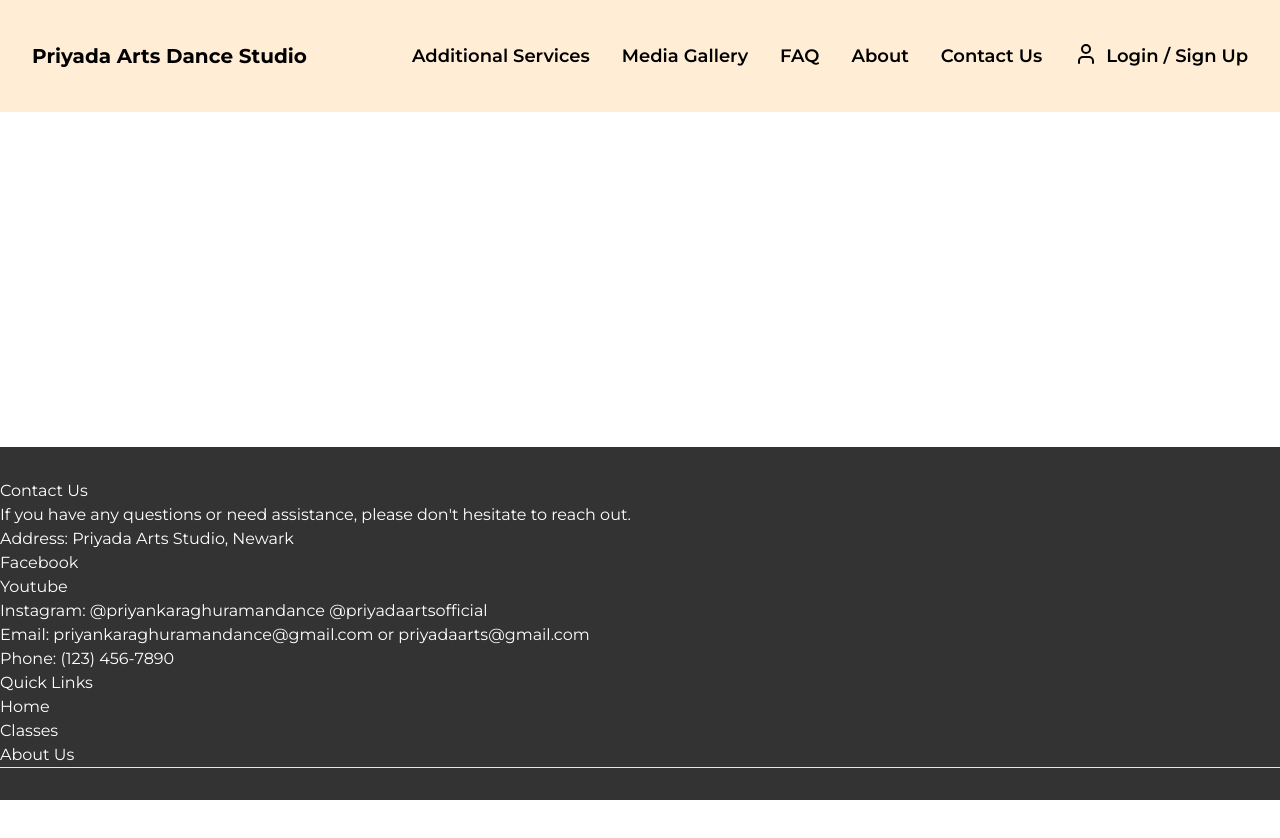
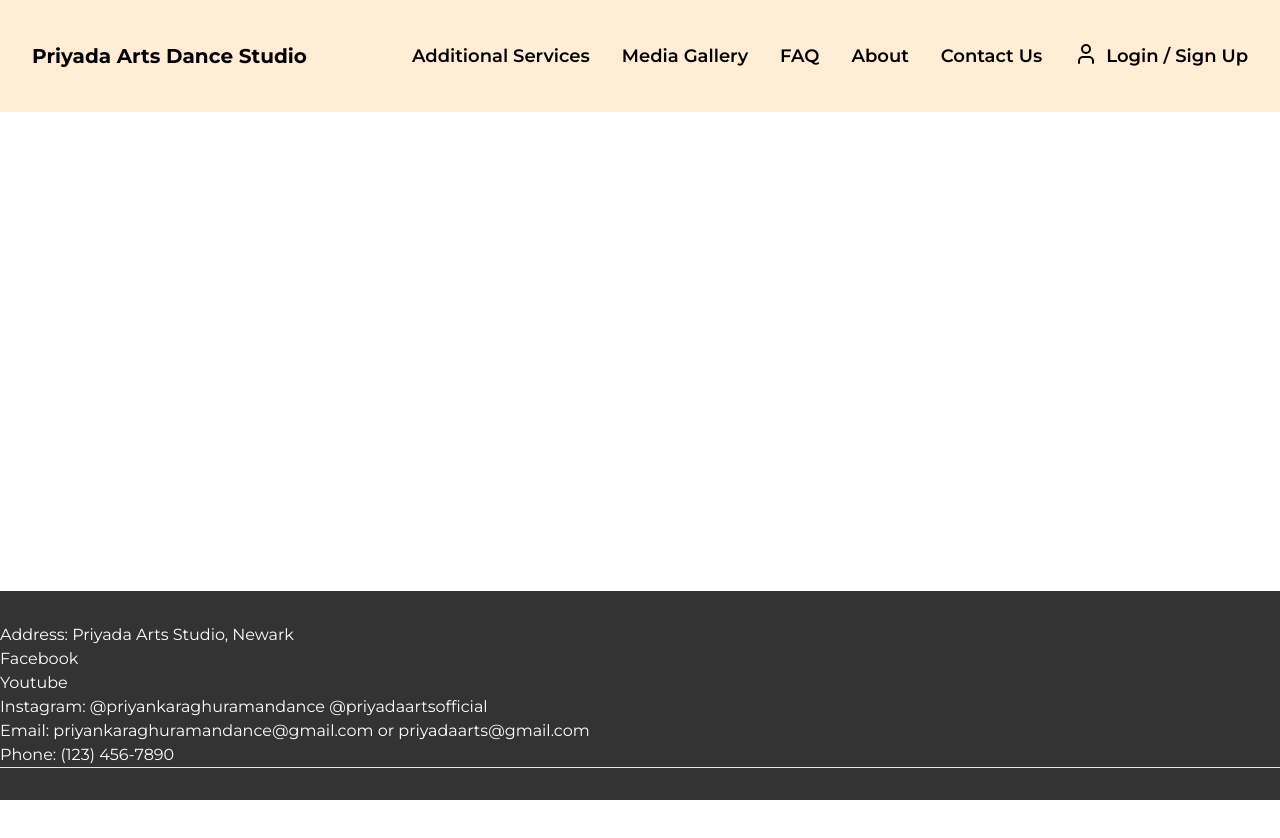
Before and after one commit to Anbui0115/Hackathon-project, a Next.js app in the folder frontend/: page / in a window 1280 px wide. Shown: the top 838 px of the page. Built offline with nearby package versions, Linux system fonts and the light colour scheme.

Commit message:
style footer, need to finalize on what info should be in the footer so it's clean, brief and informative

```diff
--- a/frontend/components/Footer.jsx
+++ b/frontend/components/Footer.jsx
@@ -1,5 +1,7 @@
 import Link from 'next/link';
 import React from 'react';
+
+// TO DO : style footer
 
 const footerStyle = {
   backgroundColor: '#333',
@@ -14,10 +16,6 @@ const columnStyle = {
   margin: '0 auto',
 };
 
-const socialIconsStyle = {
-  listStyle: 'none',
-  padding: 0,
-};
 
 const pageStyle = {
   minHeight: '100vh',  // Ensure the page height covers the viewport.
@@ -32,8 +30,8 @@ const Footer = () => {
       <div className="container" style={columnStyle}>
         <div className="row">
           <div className="col-md-4">
-            <h3>Contact Us</h3>
-            <p>If you have any questions or need assistance, please don't hesitate to reach out.</p>
+            {/* <h3>Contact Us</h3>
+            <p>If you have any questions or need assistance, please don't hesitate to reach out.</p> */}
             <p>Address: Priyada Arts Studio, Newark </p>
             <p>
               <a href='https://m.facebook.com/priyankaraghuramandance'>Facebook</a>
@@ -49,14 +47,14 @@ const Footer = () => {
             <p>Phone: (123) 456-7890</p>
           </div>
 
-          <div className="col-md-4">
+          {/* <div className="col-md-4">
             <h3>Quick Links</h3>
             <ul style={socialIconsStyle}>
               <li><a href="/">Home</a></li>
               <li><a href="/classes">Classes</a></li>
               <li><a href="/about">About Us</a></li>
             </ul>
-          </div>
+          </div> */}
         </div>
 
         <hr />
```
